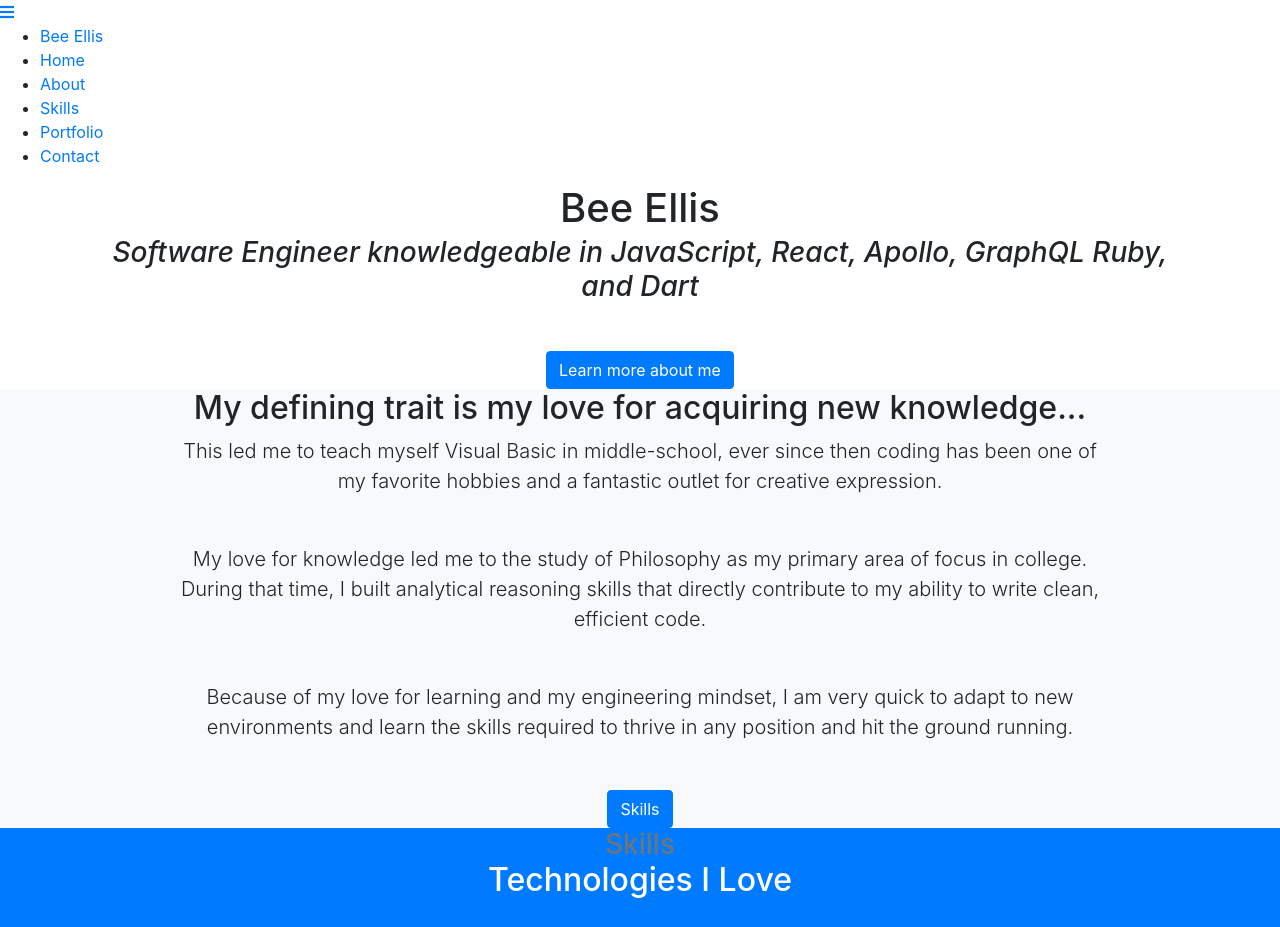
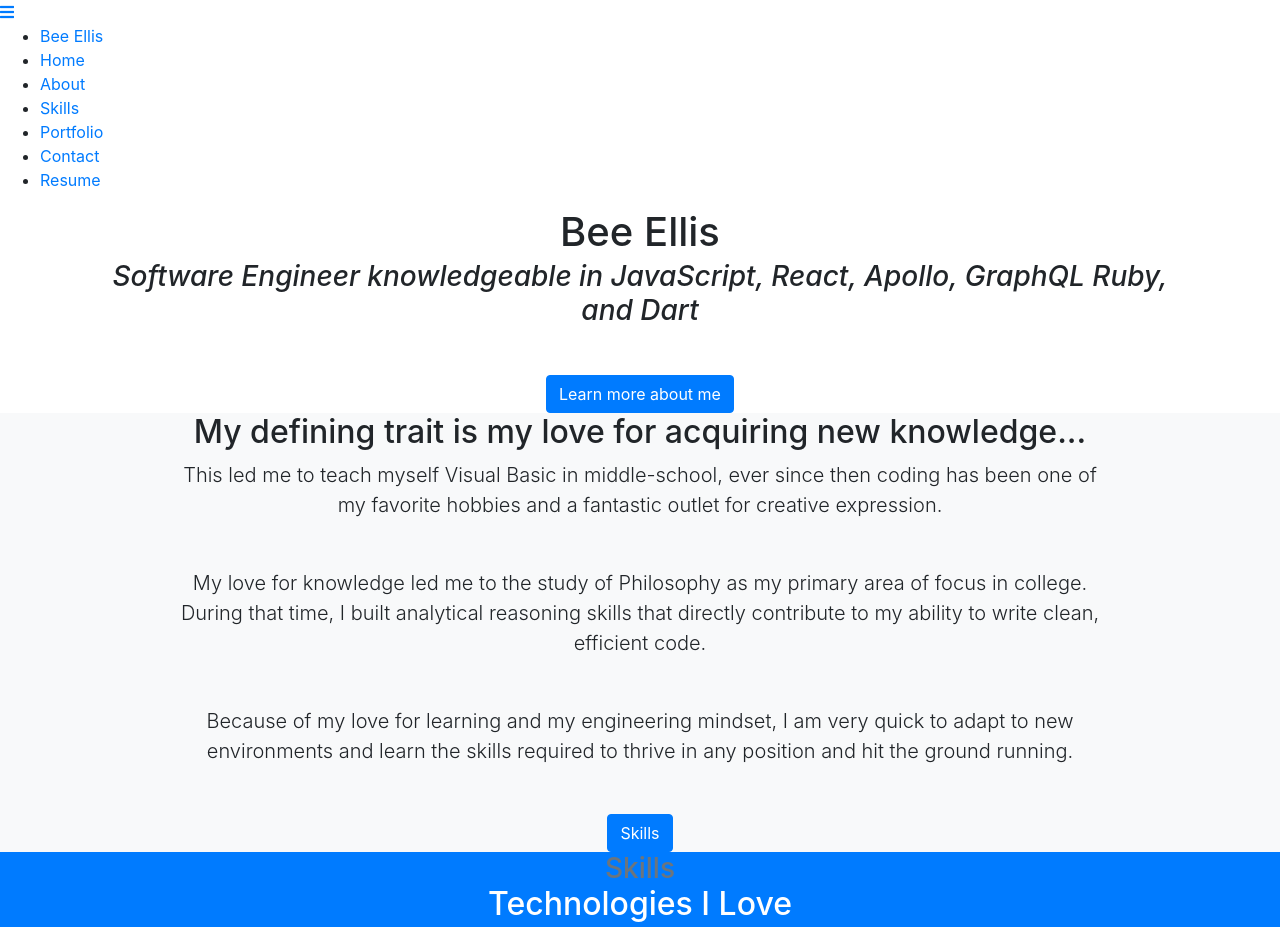
Before and after one commit to hegelocampus/portfolio, a website with bundled scripts: page index.html in a window 1280 px wide. Shown: the top 927 px of the page. Built offline with nearby package versions, Linux system fonts and the light colour scheme.

Commit message:
Add resume asset and links

```diff
--- a/index.html
+++ b/index.html
@@ -49,6 +49,9 @@
       </li>
       <li class="sidebar-nav-item">
         <a class="js-scroll-trigger" href="#contact">Contact</a>
+      </li>
+      <li class="sidebar-nav-item">
+        <a class="js-scroll-trigger" href="/img/Bee_Ellis_software_engineer_resume.docx">Resume</a>
       </li>
     </ul>
   </nav>
@@ -269,6 +272,8 @@
         <s>p.</s><a href="tel:425-563-3176">425-563-3176</a>
 		<br>
         <s>email:</s><a href="mailto:bellis8099@gmail.com">bellis8099@gmail.com</a>
+        <br>
+        <a href="/img/Bee_Ellis_software_engineer_resume.docx">Resume</a>
       </address>
     </div>
   </section>
```
Also changed, not shown: 1 other file.
